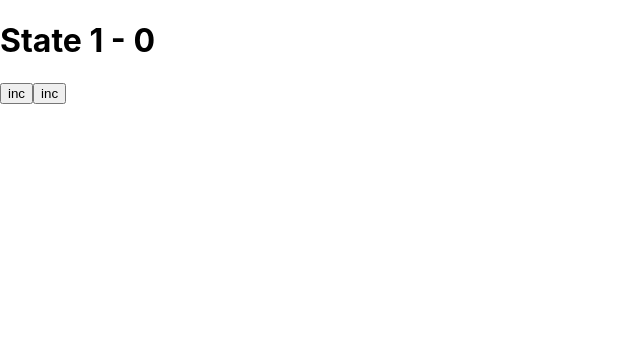
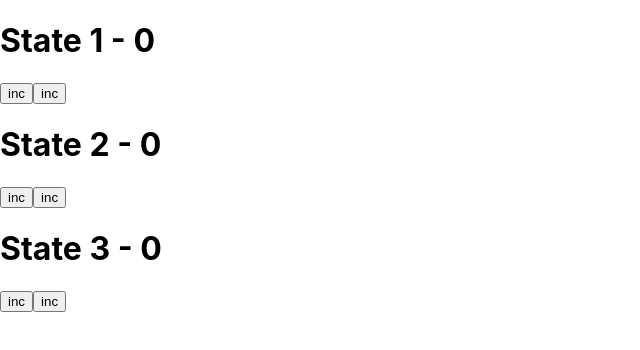
Before and after one commit to DatskoRoman/homeworkReact, a React (Create React App) app: page / in a window 1280 px wide. Shown: the top 350 px of the page, without its empty margins (0-640 px from the left). Built offline with nearby package versions, Linux system fonts and the light colour scheme.

Commit message:
lesson 7 classwork

```diff
--- a/src/App.js
+++ b/src/App.js
@@ -4,12 +4,18 @@
 import reducer from "./reducer/Reducer";
 
 function App() {
-  let [{a}, dispatch] = useReducer(reducer, {a: 0});
+  let [{a, b, c}, dispatch] = useReducer(reducer, {a: 0, b: 0, c: 0});
   return (
     <div>
       <h1>State 1 - {a}</h1>
       <button onClick={()=> dispatch({obj: '1', diya: '+'})}>inc</button>
       <button onClick={()=> dispatch({obj: '1', diya: '-'})}>inc</button>
+        <h1>State 2 - {b}</h1>
+        <button onClick={()=> dispatch({obj: '2', diya: '+'})}>inc</button>
+        <button onClick={()=> dispatch({obj: '2', diya: '-'})}>inc</button>
+        <h1>State 3 - {c}</h1>
+        <button onClick={()=> dispatch({obj: '3', diya: '+'})}>inc</button>
+        <button onClick={()=> dispatch({obj: '3', diya: '-'})}>inc</button>
     </div>
   );
 }
--- a/src/reducer/Reducer.js
+++ b/src/reducer/Reducer.js
@@ -1,10 +1,17 @@
 const reducer = (state, action) => {
     if (action.obj === '1' && action.diya === '+'){
-        return {...state, a: state.a+10}
+        return {...state, a: state.a++}
     }else if (action.obj === '1' && action.diya === '-'){
-        return {...state, a: state.a-2}
-    }
-    return {...state};
+        return {...state, a: state.a--}
+    }else if (action.obj === '2' && action.diya === '+'){
+        return {...state, b: state.b+5}
+    }else if (action.obj === '2' && action.diya === '-'){
+        return {...state, b: state.b-10}
+    }else if (action.obj === '3' && action.diya === '+'){
+        return {...state, c: state.c+10}
+    }else if (action.obj === '3' && action.diya === '-'){
+        return {...state, c: state.c-5}
+    return {...state};}
 }
 
 export default reducer;
```
